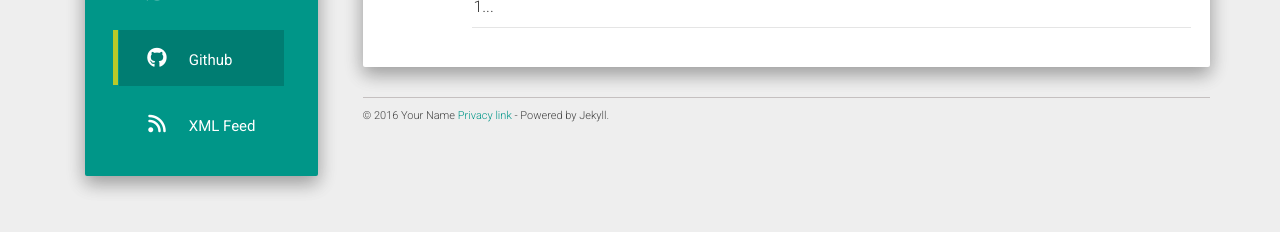
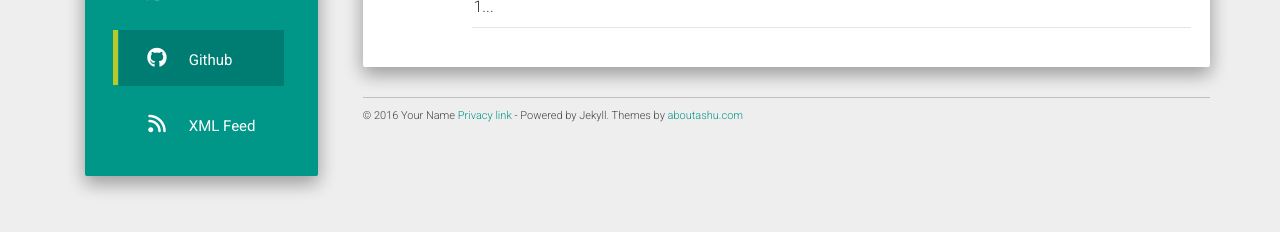
Before and after one commit to Arllio/idnewbie.github.io, a Jekyll site: the page built from index.html, in a window 1280 px wide. Shown: the part 466-698 px from the top of the page. Built offline with Jekyll 4.4.1, drawn with Linux system fonts in a browser that asks for light colours; nearby versions of some CDN libraries; the list of posts is cut into pages by our own code.

Commit message:
Update footer.html

```diff
--- a/_includes/footer.html
+++ b/_includes/footer.html
@@ -1,5 +1,5 @@
 <footer>
-  © 2016 Your Name <a href="#">Privacy link</a> - Powered by Jekyll.
+  © 2016 Your Name <a href="#">Privacy link</a> - Powered by Jekyll. Themes by <a href="http://aboutashu.com/hcz-jekyll-blog/">aboutashu.com</a>
 </footer>
 <div align="center">
   <script async src="https://pagead2.googlesyndication.com/pagead/js/adsbygoogle.js"></script>
```
